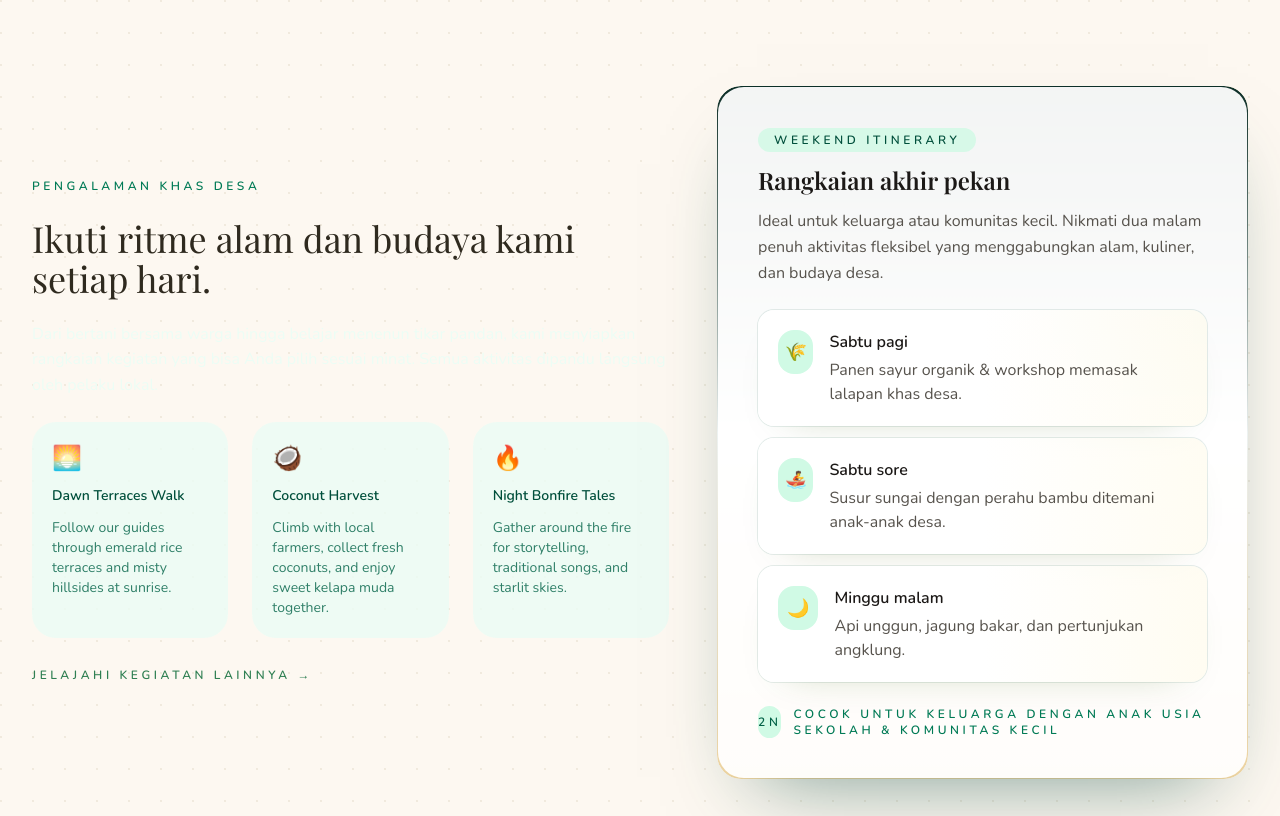
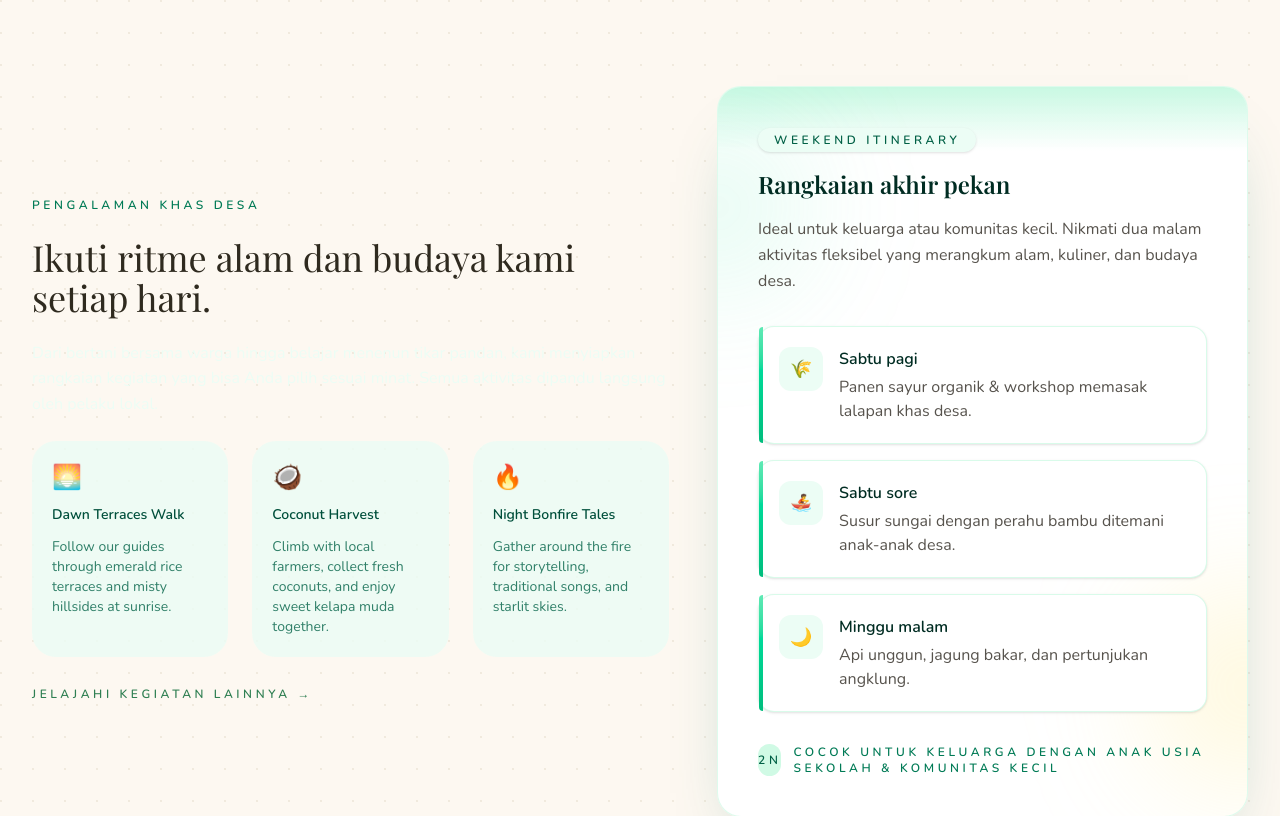
Before and after one commit to FarelGhozali/web-desa, a Next.js app: page / in a window 1280 px wide. Shown: the part 2400-3216 px from the top of the page. Built offline with nearby package versions, Linux system fonts and the light colour scheme.

Commit message:
Improve card UI on contact and home pages
Refined the visual design of information cards on the contact and home pages by updating backgrounds, borders, shadows, and layout. Enhanced content structure and readability, added icons, and improved color usage for better user experience and consistency.

```diff
--- a/src/app/contact/page.tsx
+++ b/src/app/contact/page.tsx
@@ -55,26 +55,41 @@ export default function ContactPage() {
           </div>
 
           <div className="space-y-6">
-            <Card className="bg-gradient-to-br from-emerald-600/10 via-white to-emerald-100/40">
-              <CardHeader>
-                <CardTitle>Informasi desa</CardTitle>
+            <Card className="relative overflow-hidden border border-emerald-100/80 bg-white/95 shadow-lg shadow-emerald-900/5">
+              <div
+                className="pointer-events-none absolute inset-x-0 top-0 h-24 bg-gradient-to-b from-emerald-200/50 via-transparent to-transparent"
+                aria-hidden
+              />
+              <CardHeader className="relative pb-2">
+                <CardTitle className="text-emerald-950">Informasi desa</CardTitle>
               </CardHeader>
-              <CardContent className="space-y-4 text-sm text-stone-700">
-                <div>
+              <CardContent className="relative space-y-5 text-sm text-stone-700">
+                <div className="flex items-start gap-3 rounded-2xl border border-emerald-100/70 bg-white/80 p-4">
+                  <span className="mt-1 text-lg text-emerald-700">📧</span>
+                  <div className="space-y-1">
                     <p className="text-xs font-semibold uppercase tracking-[0.3em] text-emerald-700">Email</p>
-                  <p>hello@villagestay.com</p>
+                    <p className="text-base font-medium text-emerald-900">hello@villagestay.com</p>
+                    <p className="text-xs text-stone-500">Balas dalam 24 jam kerja</p>
                   </div>
-                <div>
+                </div>
+                <div className="flex items-start gap-3 rounded-2xl border border-emerald-100/70 bg-white/80 p-4">
+                  <span className="mt-1 text-lg text-emerald-700">☎️</span>
+                  <div className="space-y-1">
                     <p className="text-xs font-semibold uppercase tracking-[0.3em] text-emerald-700">Telepon</p>
-                  <p>+62 123 456 7890</p>
+                    <p className="text-base font-medium text-emerald-900">+62 123 456 7890</p>
+                    <p className="text-xs text-stone-500">Senin - Sabtu • 09.00 - 17.00</p>
                   </div>
-                <div>
+                </div>
+                <div className="flex items-start gap-3 rounded-2xl border border-emerald-100/70 bg-white/80 p-4">
+                  <span className="mt-1 text-lg text-emerald-700">📍</span>
+                  <div className="space-y-1">
                     <p className="text-xs font-semibold uppercase tracking-[0.3em] text-emerald-700">Alamat</p>
-                  <p>
-                    Balai Desa Harmoni<br />
+                    <p className="text-base font-medium text-emerald-900">Balai Desa Harmoni</p>
+                    <p className="text-sm leading-relaxed text-stone-600">
                       Jl. Persawahan No. 12<br />
                       Kabupaten Ciamis, Jawa Barat
                     </p>
+                  </div>
                 </div>
               </CardContent>
             </Card>
--- a/src/app/page.tsx
+++ b/src/app/page.tsx
@@ -271,43 +271,45 @@ export default function HomePage() {
             </Link>
           </div>
 
-          <Card className="relative overflow-hidden border-none bg-transparent p-0 shadow-[0_38px_80px_-40px_rgba(12,74,64,0.55)] backdrop-blur-0">
+          <Card className="relative overflow-hidden border border-emerald-100/70 bg-white/95 p-0 shadow-[0_36px_68px_-36px_rgba(15,118,110,0.45)]">
             <div
-              className="pointer-events-none absolute inset-0 bg-[radial-gradient(circle_at_10%_-10%,rgba(255,255,255,0.45),transparent_55%),radial-gradient(circle_at_90%_0%,rgba(244,220,164,0.35),transparent_70%)]"
+              className="pointer-events-none absolute inset-x-0 top-0 h-32 bg-gradient-to-b from-emerald-200/60 via-transparent to-transparent"
               aria-hidden
             />
-            <div className="relative rounded-3xl bg-gradient-to-b from-[#0c2f28] via-white to-[#f6d9a4] p-[1px]">
-              <div className="relative rounded-[26px] bg-white/95 p-8 text-stone-800 shadow-[0_26px_60px_-38px_rgba(12,74,64,0.65)] sm:p-10">
-                <div className="space-y-6">
-                  <div className="space-y-3">
-                    <span className="inline-flex items-center gap-2 rounded-full bg-emerald-100/80 px-4 py-1 text-xs font-semibold uppercase tracking-[0.3em] text-emerald-900">
+            <div
+              className="pointer-events-none absolute -left-20 top-10 h-40 w-40 rounded-full bg-emerald-300/20 blur-3xl"
+              aria-hidden
+            />
+            <div
+              className="pointer-events-none absolute -right-24 bottom-8 h-48 w-48 rounded-full bg-amber-200/30 blur-3xl"
+              aria-hidden
+            />
+            <div className="relative flex flex-col gap-8 p-8 sm:p-10">
+              <div className="space-y-4">
+                <span className="inline-flex items-center gap-2 rounded-full bg-emerald-50 px-4 py-1 text-xs font-semibold uppercase tracking-[0.3em] text-emerald-800 shadow-sm">
                   Weekend itinerary
                 </span>
-                    <h3 className="text-2xl font-semibold text-stone-900">Rangkaian akhir pekan</h3>
+                <h3 className="text-2xl font-semibold text-emerald-950">Rangkaian akhir pekan</h3>
                 <p className="max-w-lg text-sm leading-relaxed text-stone-600 sm:text-base">
-                      Ideal untuk keluarga atau komunitas kecil. Nikmati dua malam penuh aktivitas fleksibel yang
-                      menggabungkan alam, kuliner, dan budaya desa.
+                  Ideal untuk keluarga atau komunitas kecil. Nikmati dua malam aktivitas fleksibel yang merangkum alam,
+                  kuliner, dan budaya desa.
                 </p>
               </div>
 
-                  <div className="grid gap-3">
+              <div className="grid gap-4">
                 {weekendSchedule.map((item) => (
                   <div
                     key={item.title}
-                        className="group relative overflow-hidden rounded-2xl bg-gradient-to-r from-white via-white to-amber-50/60 p-5 shadow-[0_16px_40px_-30px_rgba(58,95,11,0.35)] ring-1 ring-emerald-900/10 transition duration-300 hover:shadow-[0_26px_60px_-28px_rgba(12,74,64,0.5)]"
+                    className="relative flex items-start gap-4 rounded-2xl border border-emerald-100/80 bg-white p-5 shadow-sm transition duration-200 hover:-translate-y-0.5 hover:border-emerald-200 hover:shadow-md"
                   >
-                        <div className="absolute inset-0 bg-[radial-gradient(circle_at_top,rgba(16,94,80,0.08),transparent_65%)] opacity-0 transition-opacity duration-300 group-hover:opacity-100" aria-hidden />
-                        <div className="relative flex items-start gap-4">
-                          <span className="flex h-11 w-11 items-center justify-center rounded-2xl bg-emerald-100 text-lg">
+                    <span className="flex h-11 w-11 shrink-0 items-center justify-center rounded-xl bg-emerald-50 text-lg text-emerald-700">
                       {item.icon}
                     </span>
                     <div className="space-y-1 text-sm sm:text-base">
-                            <p className="font-semibold text-stone-900">
-                              {item.title}
-                            </p>
+                      <p className="font-semibold text-emerald-950">{item.title}</p>
                       <p className="text-stone-600">{item.description}</p>
                     </div>
-                        </div>
+                    <div className="absolute inset-y-0 left-0 w-1 rounded-l-2xl bg-gradient-to-b from-emerald-300 via-emerald-400 to-emerald-500" aria-hidden />
                   </div>
                 ))}
               </div>
@@ -315,8 +317,6 @@ export default function HomePage() {
               <div className="flex items-center gap-3 text-xs font-semibold uppercase tracking-[0.3em] text-emerald-700">
                 <span className="inline-flex h-8 w-8 items-center justify-center rounded-full bg-emerald-100 text-emerald-800">2N</span>
                 <span>Cocok untuk keluarga dengan anak usia sekolah & komunitas kecil</span>
-                  </div>
-                </div>
               </div>
             </div>
           </Card>
```
Lines whose indentation alone changed are shown as unchanged.
